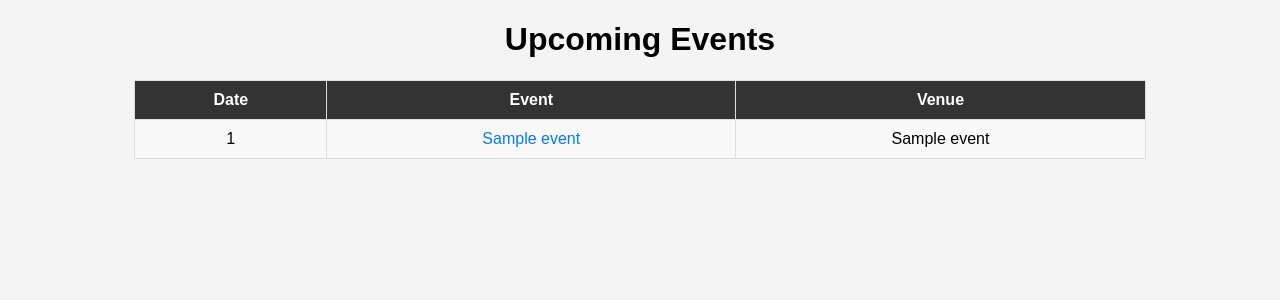
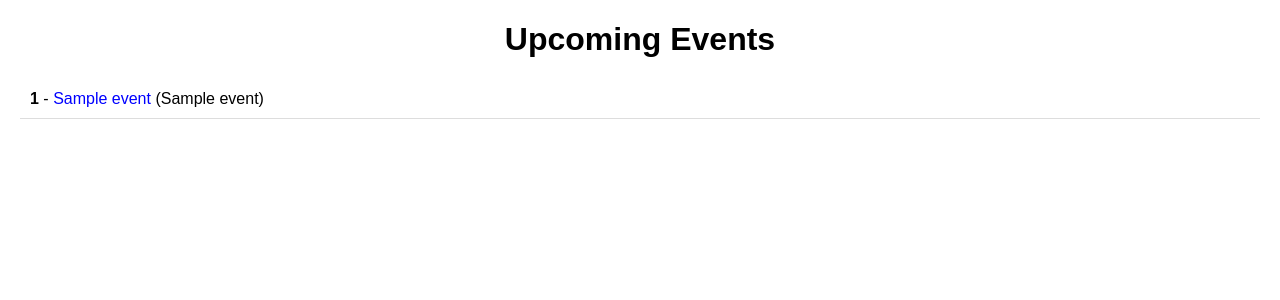
Before and after one commit to madramdesign/venue-schedule-app, a Flask app: template templates/index.html in a window 1280 px wide. Shown: the top 300 px of the page. Run offline with Flask 3, Linux system fonts and the light colour scheme; the template is opened without the code that fills it: most values are stand-ins (such as "Sample title", 1, 10 or a date in 2020).

Commit message:
Changed method

```diff
--- a/app.py
+++ b/app.py
@@ -1,67 +1,100 @@
-import requests
-from bs4 import BeautifulSoup
 from flask import Flask, render_template
+from selenium import webdriver
+from selenium.webdriver.chrome.service import Service
+from selenium.webdriver.chrome.options import Options
+from selenium.webdriver.common.by import By
+from webdriver_manager.chrome import ChromeDriverManager
+import time
 
 app = Flask(__name__)
 
-# Scraper for Dingbatz with updated URL
+def setup_driver():
+    """Sets up the Selenium WebDriver with headless Chrome."""
+    options = Options()
+    options.add_argument("--headless")  # Run in background
+    options.add_argument("--no-sandbox")
+    options.add_argument("--disable-dev-shm-usage")
+    options.add_argument("start-maximized")
+    options.add_argument("disable-infobars")
+    options.add_argument("--disable-extensions")
+
+    service = Service(ChromeDriverManager().install())
+    driver = webdriver.Chrome(service=service, options=options)
+    return driver
+
 def scrape_dingbatz():
+    """Scrapes events from Dingbatz website."""
     url = "https://dingbatzlive.com/show-calendar/"
-    headers = {"User-Agent": "Mozilla/5.0"}
-    response = requests.get(url, headers=headers)
+    driver = setup_driver()
 
-    if response.status_code != 200:
-        print(f"Dingbatz Error: {response.status_code}")
-        return []
+    try:
+        driver.get(url)
+        time.sleep(5)  # Wait for page load
 
-    soup = BeautifulSoup(response.text, "html.parser")
-    events = []
+        events = []
+        event_elements = driver.find_elements(By.CLASS_NAME, "fusion-event")
 
-    for event in soup.find_all("div", class_="fusion-event"):
-        # Extract event date
-        date_tag = event.find("div", class_="fusion-event-date")
-        date = date_tag.text.strip() if date_tag else "Unknown Date"
+        for event in event_elements:
+            date_elem = event.find_element(By.CLASS_NAME, "fusion-event-date")
+            date = date_elem.text.strip() if date_elem else "Unknown Date"
 
-        # Extract event title and link
-        title_tag = event.find("h3", class_="fusion-event-title")
-        title_link = title_tag.find("a") if title_tag else None
-        title = title_link.text.strip() if title_link else "Unknown Event"
-        link = title_link["href"] if title_link else "#"
+            title_elem = event.find_element(By.CLASS_NAME, "fusion-event-title")
+            title_link = title_elem.find_element(By.TAG_NAME, "a") if title_elem else None
+            title = title_link.text.strip() if title_link else "Unknown Event"
+            link = title_link.get_attribute("href") if title_link else "#"
 
-        events.append((date, title, "Dingbatz", link))
+            events.append((date, title, "Dingbatz", link))
+
+    except Exception as e:
+        print(f"Error fetching events from Dingbatz: {e}")
+        events = []
+
+    finally:
+        driver.quit()
 
     return events
 
-# Scraper for Debonair Music Hall
 def scrape_debonair():
-    url = "https://www.debonairmusichall.com/shows"
-    headers = {"User-Agent": "Mozilla/5.0"}
-    response = requests.get(url, headers=headers)
+    """Scrapes events from Debonair Music Hall website."""
+    url = "https://www.debonairmusichall.com/"
+    driver = setup_driver()
 
-    if response.status_code != 200:
-        print(f"Debonair Error: {response.status_code}")
-        return []
+    try:
+        driver.get(url)
+        time.sleep(5)  # Wait for page load
 
-    soup = BeautifulSoup(response.text, "html.parser")
-    events = []
+        events = []
+        event_elements = driver.find_elements(By.CLASS_NAME, "event-item")
 
-    for event in soup.find_all("div", class_="event-item"):
-        date_tag = event.find("div", class_="event-date")
-        date = date_tag.text.strip() if date_tag else "Unknown Date"
+        for event in event_elements:
+            date_elem = event.find_element(By.CLASS_NAME, "event-date")
+            date = date_elem.text.strip() if date_elem else "Unknown Date"
 
-        title_tag = event.find("a", class_="event-title")
-        title = title_tag.text.strip() if title_tag else "Unknown Event"
-        link = title_tag["href"] if title_tag else "#"
+            title_elem = event.find_element(By.CLASS_NAME, "event-title")
+            title_link = title_elem.find_element(By.TAG_NAME, "a") if title_elem else None
+            title = title_link.text.strip() if title_link else "Unknown Event"
+            link = title_link.get_attribute("href") if title_link else "#"
 
-        events.append((date, title, "Debonair Music Hall", link))
+            events.append((date, title, "Debonair Music Hall", link))
+
+    except Exception as e:
+        print(f"Error fetching events from Debonair Music Hall: {e}")
+        events = []
+
+    finally:
+        driver.quit()
 
     return events
 
-@app.route("/")
+@app.route('/')
 def home():
-    # Combine events from both venues
-    all_events = scrape_dingbatz() + scrape_debonair()
-    all_events.sort()  # Sort by date (optional)
+    """Combines and displays upcoming events from multiple venues."""
+    dingbatz_events = scrape_dingbatz()
+    debonair_events = scrape_debonair()
+    all_events = dingbatz_events + debonair_events
+
+    # Sort events by date
+    all_events.sort(key=lambda x: x[0])
 
     return render_template("index.html", events=all_events)
 
--- a/requirements.txt
+++ b/requirements.txt
@@ -2,3 +2,6 @@ flask
 requests
 beautifulsoup4
 gunicorn
+selenium
+webdriver-manager
+gunicorn
--- a/templates/index.html
+++ b/templates/index.html
@@ -3,58 +3,27 @@
 <head>
     <meta charset="UTF-8">
     <meta name="viewport" content="width=device-width, initial-scale=1.0">
-    <title>Venue Events</title>
+    <title>Upcoming Events</title>
     <style>
-        body {
-            font-family: Arial, sans-serif;
-            text-align: center;
-            background-color: #f4f4f4;
-        }
-        table {
-            width: 80%;
-            margin: 20px auto;
-            border-collapse: collapse;
-            background: white;
-        }
-        th, td {
-            padding: 10px;
-            border: 1px solid #ddd;
-        }
-        th {
-            background-color: #333;
-            color: white;
-        }
-        tr:nth-child(even) {
-            background-color: #f9f9f9;
-        }
-        a {
-            text-decoration: none;
-            color: #007bff;
-        }
+        body { font-family: Arial, sans-serif; margin: 20px; padding: 0; }
+        h1 { text-align: center; }
+        .event { padding: 10px; border-bottom: 1px solid #ddd; }
+        .event a { text-decoration: none; color: blue; }
+        .event a:hover { text-decoration: underline; }
     </style>
 </head>
 <body>
-
     <h1>Upcoming Events</h1>
-
     {% if events %}
-        <table>
-            <tr>
-                <th>Date</th>
-                <th>Event</th>
-                <th>Venue</th>
-            </tr>
-            {% for event in events %}
-            <tr>
-                <td>{{ event[0] }}</td>
-                <td><a href="{{ event[3] }}" target="_blank">{{ event[1] }}</a></td>
-                <td>{{ event[2] }}</td>
-            </tr>
-            {% endfor %}
-        </table>
+        {% for event in events %}
+            <div class="event">
+                <strong>{{ event[0] }}</strong> -
+                <a href="{{ event[3] }}" target="_blank">{{ event[1] }}</a>
+                ({{ event[2] }})
+            </div>
+        {% endfor %}
     {% else %}
         <p>No upcoming events found.</p>
     {% endif %}
-
 </body>
 </html>
```
